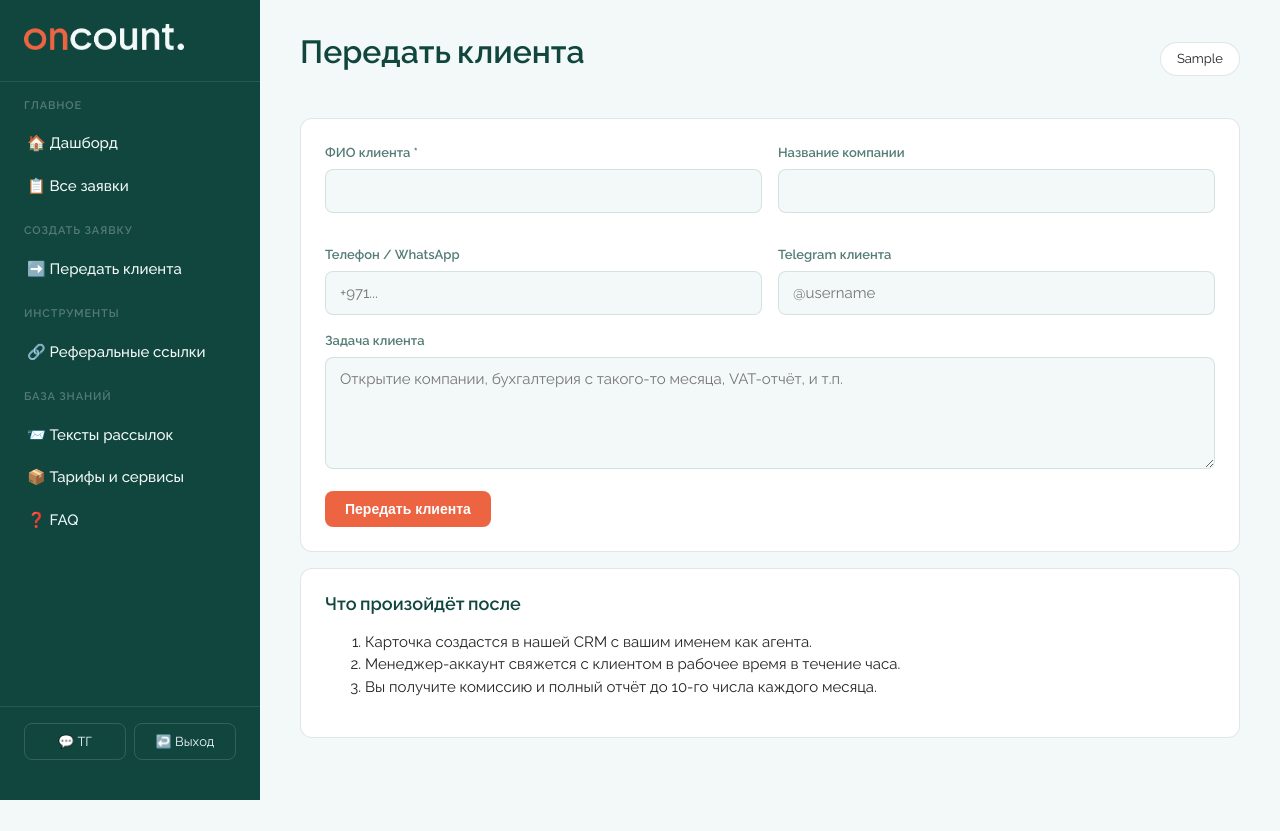
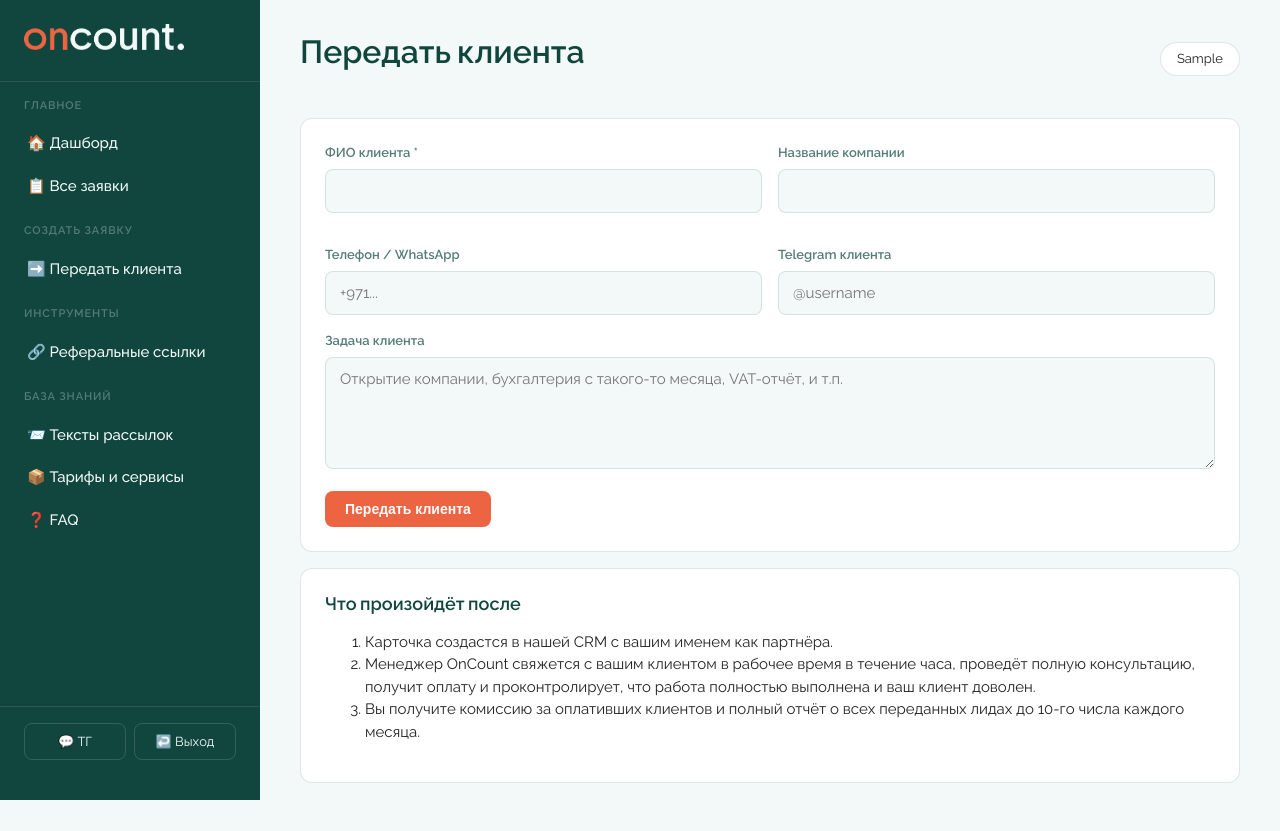
Before and after one commit to Oncount/oncount-partners, a FastAPI app: template app/templates/transfer.html in a window 1280 px wide. Before the commit the page ends 800 px from the top, so only its background shows below. Run offline with FastAPI, Linux system fonts and the light colour scheme; the template is opened without the code that fills it: most values are stand-ins (such as "Sample title", 1, 10 or a date in 2020).

Commit message:
transfer: расширить описание шагов после передачи клиента
— агент → партнёр
— менеджер OnCount проводит консультацию, получает оплату, контролирует выполнение
— комиссия за оплативших + полный отчёт по всем лидам до 10-го числа

Co-Authored-By: Claude Opus 4.7 (1M context) <noreply@anthropic.com>

```diff
--- a/app/templates/transfer.html
+++ b/app/templates/transfer.html
@@ -36,9 +36,9 @@
 <div class="card">
   <h3>Что произойдёт после</h3>
   <ol>
-    <li>Карточка создастся в нашей CRM с вашим именем как агента.</li>
-    <li>Менеджер-аккаунт свяжется с клиентом в рабочее время в течение часа.</li>
-    <li>Вы получите комиссию и полный отчёт до 10-го числа каждого месяца.</li>
+    <li>Карточка создастся в нашей CRM с вашим именем как партнёра.</li>
+    <li>Менеджер OnCount свяжется с вашим клиентом в рабочее время в течение часа, проведёт полную консультацию, получит оплату и проконтролирует, что работа полностью выполнена и ваш клиент доволен.</li>
+    <li>Вы получите комиссию за оплативших клиентов и полный отчёт о всех переданных лидах до 10-го числа каждого месяца.</li>
   </ol>
 </div>
 {% endblock %}
```
